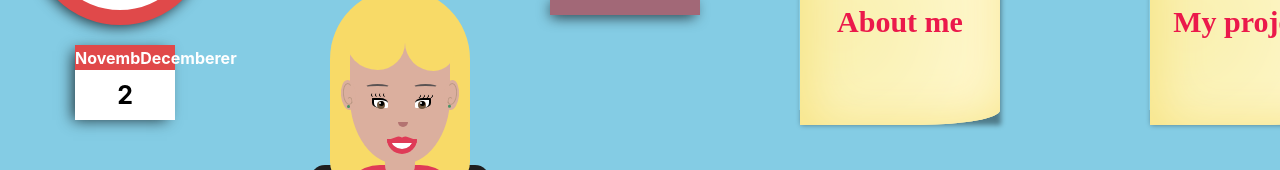
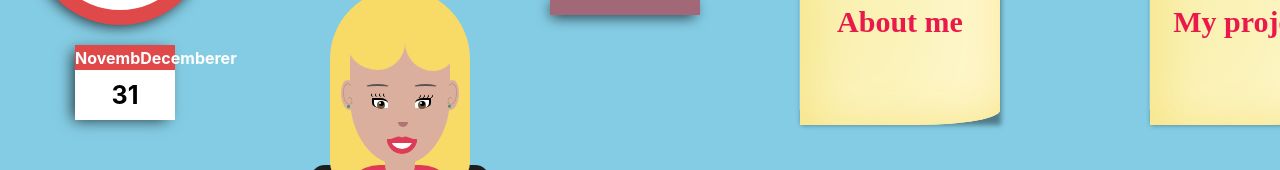
Before and after one commit to deryatanriverdi88/deryatanriverdi, a React (Create React App) app: page / in a window 1280 px wide. Shown: the part 175-345 px from the top of the page. Built offline with nearby package versions, Linux system fonts and the light colour scheme; a web font is replaced by a local one.

Commit message:
getDay converted to getDate

```diff
--- a/src/App.js
+++ b/src/App.js
@@ -16,7 +16,7 @@ class App extends React.Component {
 
   state = {
     month: new Date().getMonth(),
-    day: new Date().getDay(),
+    day: new Date().getDate(),
     date: new Date(),
     bio: false,
     project: false,
@@ -102,7 +102,7 @@ class App extends React.Component {
   render(){
 
 
-
+ console.log(new Date().getDay())
     return (
 
       <div className="app">
```
